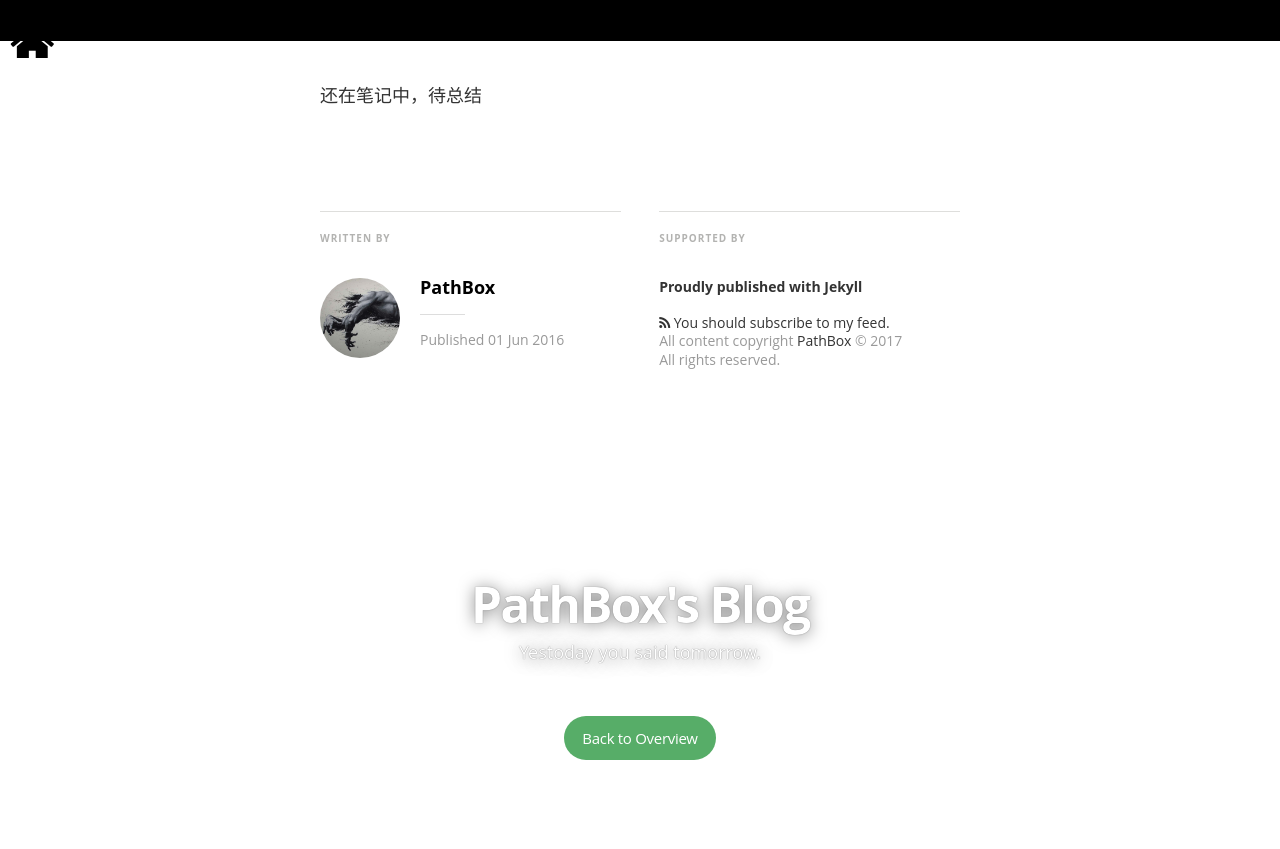
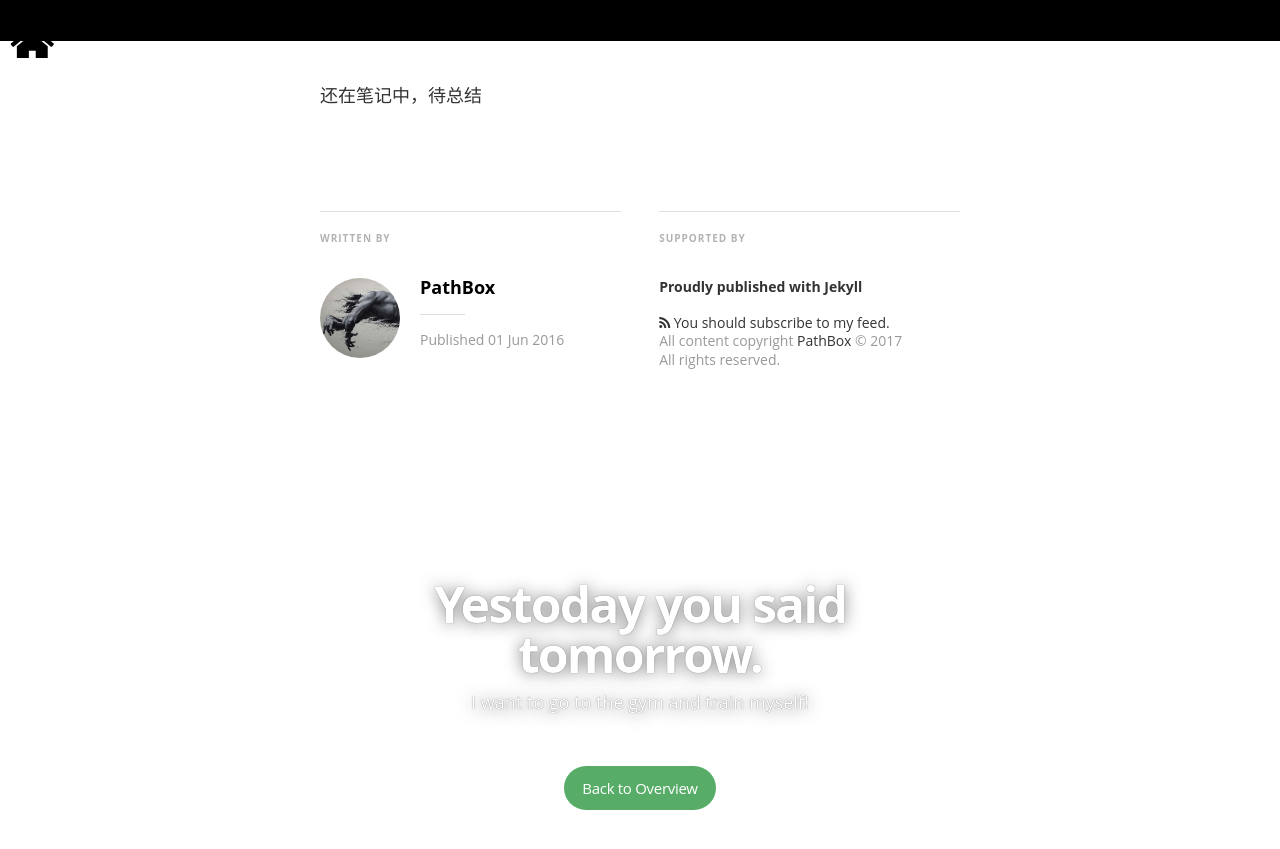
Before and after one commit to pathbox/pathbox.github.io, a Jekyll site: the page built from _posts/2016-06-01-don't-ignore-them-in-rails-guide.md, in a window 1280 px wide and 900 px high, scrolled down 859 px. Shown: the top 849 px of the window. Built offline with Jekyll 4.4.1, drawn with Linux system fonts in a browser that asks for light colours; nearby versions of some CDN libraries; some web fonts are replaced; comment, search, counter and statistics services are not loaded.

Commit message:
edit config

```diff
--- a/_config.yml
+++ b/_config.yml
@@ -3,9 +3,9 @@ markdown: kramdown
 highlighter: rouge
 gems: [jekyll-paginate]
 # Site settings
-title: "PathBox's Blog"
+title: "Yestoday you said tomorrow."
 description:
-   Yestoday you said tomorrow.
+  I want to go to the gym and train myself!
 
 email: guijihe@163.com
 #blog logo
@@ -17,10 +17,10 @@ name: 'PathBox'
 author: 'PathBox'
 author_image: "/assets/images/author.jpg"
 
-paginate:	10
+paginate:	20
 
 #url: "http://blog.jerry-tao.com" # the base hostname & protocol for your site
-baseurl: ""
+baseurl: "http://pathbox.github.io"
 
 # social icons and sharing options
 social:
```
Also changed, not shown: _posts/2017-01-15-nice-conference-in-the-world.md (added).
